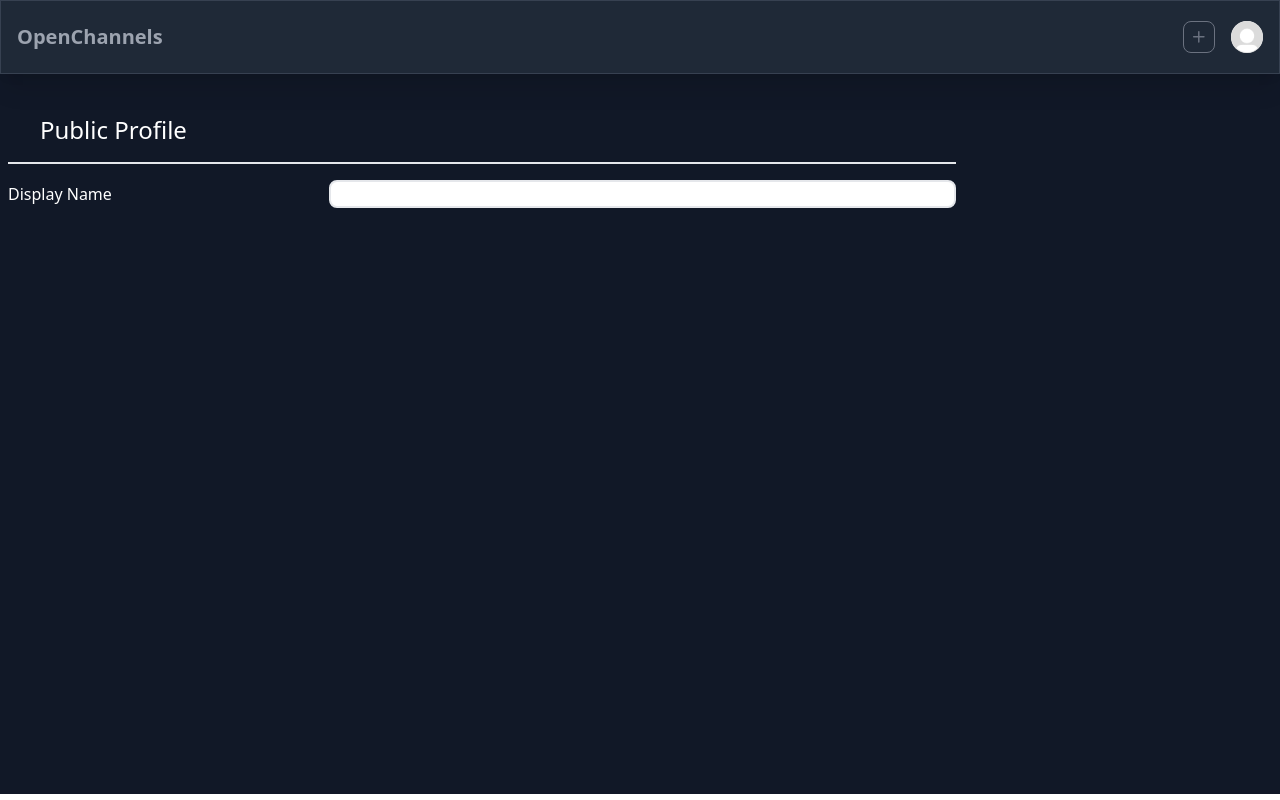
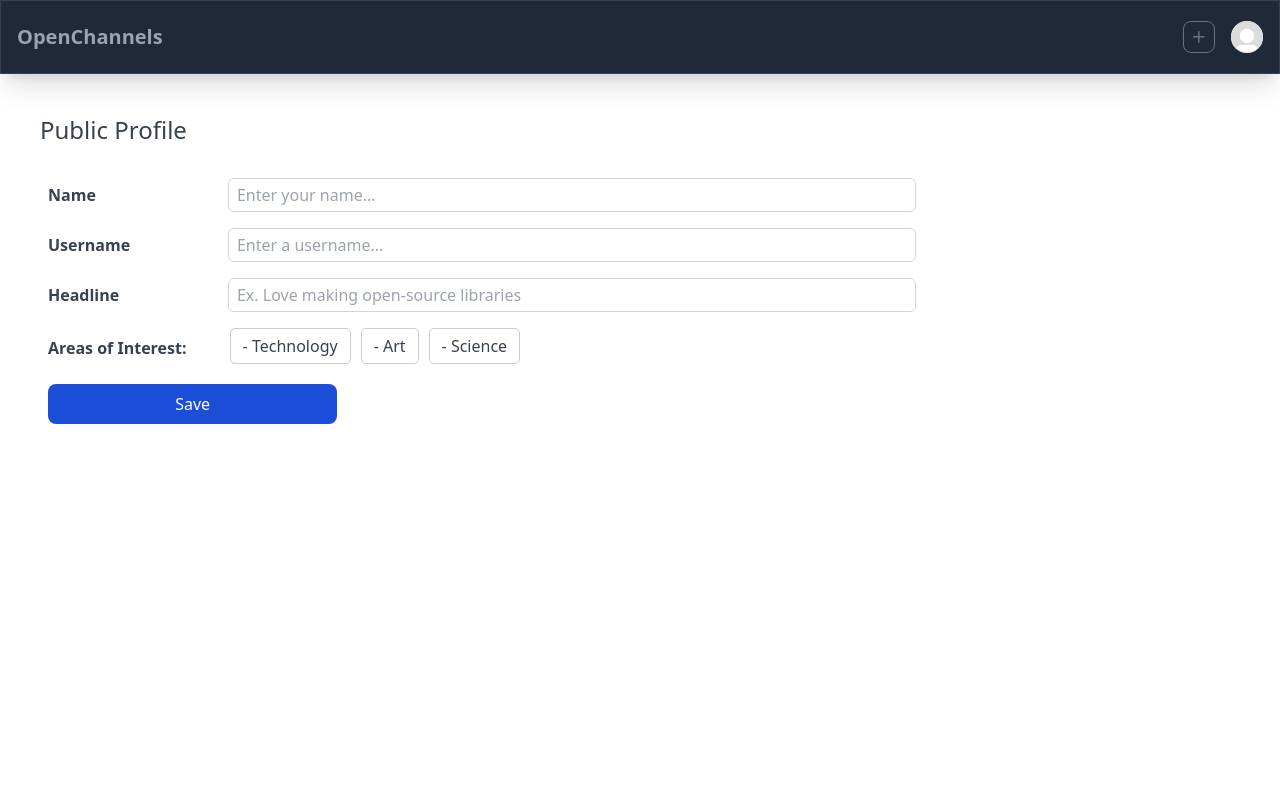
Before and after one commit to denver-edwards/OpenChannels, a Next.js app: page /profile in a window 1280 px wide. Built offline with nearby package versions, Linux system fonts and the light colour scheme; no server answers.

Commit message:
additions

```diff
--- /dev/null
+++ b/components/Checkbox.jsx
@@ -0,0 +1,30 @@
+import { useState } from "react";
+import toTitleCase from "@/utils/toTitleCase";
+
+export default function Checkbox({ name = "interest", value, onChange }) {
+  const [checked, setChecked] = useState(false);
+
+  // function handleCheckboxChange(event) {
+  //   const selectedInterests = Array.from(
+  //     document.querySelectorAll(`input[name=${name}]:checked`)
+  //   ).map((checkbox) => checkbox.value);
+  // }
+  function handleCheckboxChange(event) {
+    const isChecked = event.target.checked;
+    setChecked(isChecked);
+    onChange(value, isChecked);
+  }
+  return (
+    <label className="checkbox-button">
+      <input
+        type="checkbox"
+        name={name}
+        value={value}
+        checked={checked}
+        onChange={handleCheckboxChange}
+      />
+      {checked ? "+ " : "- "}
+      {toTitleCase(value)}
+    </label>
+  );
+}
--- a/components/ReadyPage.jsx
+++ b/components/ReadyPage.jsx
@@ -1,5 +1,5 @@
 import Header from "@/components/Header";
-import { ChevronRight, Heart } from "lucide-react";
+import { ChevronRight, Heart, ExternalLink } from "lucide-react";
 
 export default function ReadyPage() {
   return (
@@ -11,6 +11,10 @@
 }
 
 function Body() {
+  function toggleLike() {}
+
+  function openProject(id) {}
+
   return (
     <main>
       <div className="mx-20 my-10 bg-gray-50 pt-4 pb-6 px-10 rounded-xl">
@@ -25,17 +29,26 @@
 
         <div
           id=""
-          className="my-6 flex rounded-3xl hover:from-cyan-50 hover:bg-gradient-to-l hover:delay-[3000ms] transition"
+          className="my-6 flex rounded-2xl hover:from-gray-100 hover:bg-gradient-to-l hover:delay-[3000ms] transition"
         >
           <div className="bg-gray-700 rounded-xl w-14 h-14"></div>
 
-          <div className="flex flex-col px-8">
-            <p className="pt-1 text-lg text-gray-800">Title</p>
-            <p className="text-sm text-gray-600">Category</p>
+          <div className="flex flex-col px-8" onClick={() => openProject(id)}>
+            <p className="py-1 text-gray-800 hover:text-gray-400 cursor-pointer">
+              <span className="w-1/2 ">Title - </span>
+              <span className="w-1/2 text-sm">Description</span>
+              <ExternalLink className="inline-flex mb-1 mx-2" size="1rem" />
+            </p>
+            <p className="text-xs text-gray-600">Category</p>
           </div>
 
-          <div className="border border-gray-200 rounded-lg h-10 w-10 ml-80 flex items-center hover:border-gray-400 transition">
-            <Heart className="text-gray-100 fill-gray-700 hover:fill-gray-500" />
+          <div className="border border-gray-200 rounded-lg h-10 w-10 ml-80 flex flex-col items-center group hover:border-gray-400 transition-all">
+            <p className="text-xs">0</p>
+            <Heart
+              className="text-gray-100 fill-gray-700 group-hover:fill-gray-500 cursor-pointer"
+              onClick={() => toggleLike(id)}
+              size="1.1rem"
+            />
           </div>
         </div>
       </div>
--- a/pages/profile.jsx
+++ b/pages/profile.jsx
@@ -1,5 +1,8 @@
 import Header from "@/components/Header";
 import Head from "next/head";
+import { useState } from "react";
+
+import Checkbox from "@/components/Checkbox";
 
 export default function Settings() {
   return (
@@ -14,26 +17,87 @@
 }
 
 function Body() {
+  const [selectedInterests, setSelectedInterests] = useState([]);
+
+  function handleCheckboxChange(interest, isChecked) {
+    if (isChecked) {
+      setSelectedInterests((prevInterests) => [...prevInterests, interest]);
+    } else {
+      setSelectedInterests((prevInterests) =>
+        prevInterests.filter((item) => item !== interest)
+      );
+    }
+  }
+
+  function handleChange(event) {
+    const selectedRole = event.target.value;
+  }
+
   return (
-    <div className="min-h-[calc(100vh-5rem)] py-10 px-2 bg-gray-900">
+    <div className="min-h-[calc(100vh-5rem)] py-10 px-2 bg-gray-900s">
       <div className="w-3/4">
-        <div className="font-medium text-2xl text-white pb-4 pl-8 w-3/4">
+        <div className="font-medium text-2xl text-gray-700 pb-4 pl-8 w-3/4">
           Public Profile
         </div>
-        <hr className="border border-gray-200" />
 
-        <div className="flex items-center mt-4 text-white">
-          <label htmlFor="name" className="mr-2 w-1/3">
-            Display Name
+        <div className="flex items-center mt-4 text-gray-700 px-10">
+          <label htmlFor="name" className="mr-2 w-1/5 font-semibold">
+            Name
           </label>
           <input
             type="text"
             id="name"
-            placeholder=""
+            placeholder="Enter your name..."
             value=""
             onChange=""
-            className="border border-2 border-gray-200 rounded-lg px-2 outline-none w-2/3"
+            className="border border-1.5 border-gray-300 rounded-md px-2 py-1 outline-none w-4/5"
           />
+        </div>
+
+        <div className="flex items-center mt-4 text-gray-700 px-10">
+          <label htmlFor="username" className="mr-2 w-1/5 font-semibold">
+            Username
+          </label>
+          <input
+            type="text"
+            id="username"
+            placeholder="Enter a username..."
+            value=""
+            onChange=""
+            className="border border-1.5 border-gray-300 rounded-md px-2 py-1 outline-none w-4/5"
+          />
+        </div>
+
+        <div className="flex items-center mt-4 text-gray-700 px-10">
+          <label htmlFor="headline" className="mr-2 w-1/5 font-semibold">
+            Headline
+          </label>
+          <input
+            type="text"
+            id="headline"
+            placeholder="Ex. Love making open-source libraries"
+            value=""
+            onChange=""
+            className="border border-1.5 border-gray-300 rounded-md px-2 py-1 outline-none w-4/5"
+          />
+        </div>
+
+        <div className="flex items-center mt-4 text-gray-700 px-10">
+          <label className="mr-2 w-1/5 font-semibold">Areas of Interest:</label>
+
+          <div className="flex flex-wrap">
+            <Checkbox value="technology" onChange={handleCheckboxChange} />
+
+            <Checkbox value="art" onChange={handleCheckboxChange} />
+
+            <Checkbox value="science" onChange={handleCheckboxChange} />
+          </div>
+        </div>
+
+        <div className="flex items-center mt-4 text-gray-700 px-10">
+          <button className="bg-blue-700 hover:bg-blue-900 w-1/3 text-white rounded-lg px-8 py-2">
+            Save
+          </button>
         </div>
       </div>
     </div>
--- a/styles/globals.css
+++ b/styles/globals.css
@@ -32,3 +32,22 @@
 ::-webkit-scrollbar-track:horizontal {
   background: #f1f1f1;
 }
+
+.checkbox-button {
+  display: inline-block;
+  margin-right: 10px;
+  margin-bottom: 4px;
+  padding: 5px 12px;
+  border: 1px solid #ccc;
+  border-radius: 5px;
+  cursor: pointer;
+}
+
+.checkbox-button input[type="checkbox"] {
+  display: none;
+}
+
+.checkbox-button input[type="checkbox"]:checked + label {
+  background-color: #007bff;
+  color: #fff;
+}
--- /dev/null
+++ b/utils/toTitleCase.js
@@ -0,0 +1,3 @@
+export default function toTitleCase(string) {
+  return string.charAt(0).toUpperCase() + string.slice(1);
+}
```
